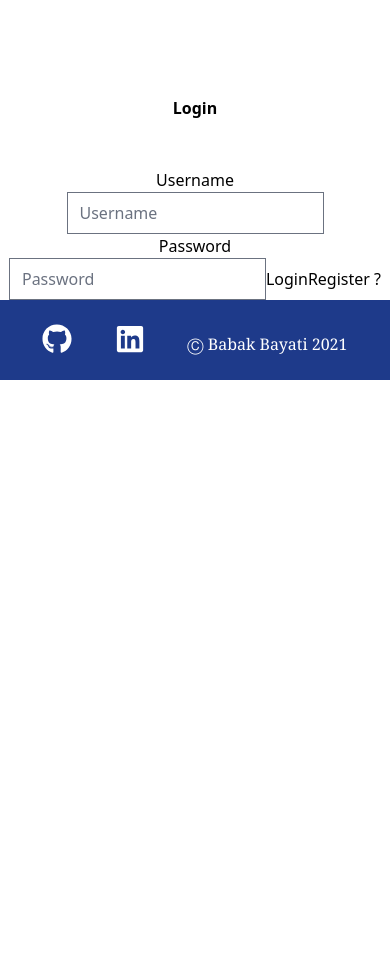
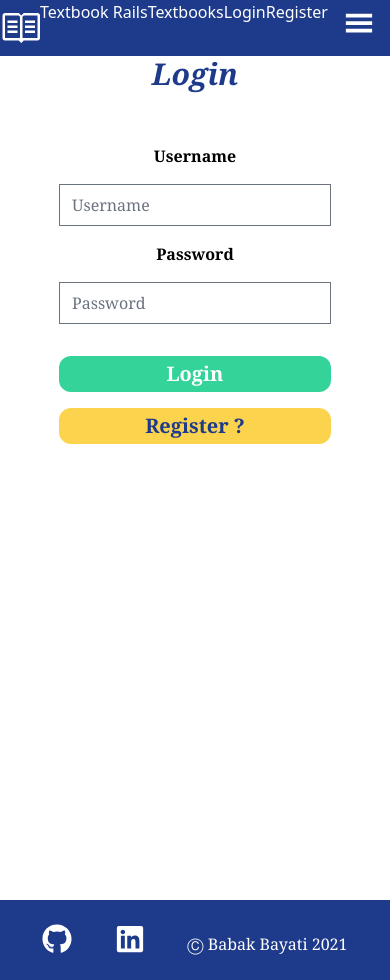
Before and after one commit to bbkbyti/Txtbook-Rails, a React (Create React App) app in the folder client/: page /login in a window 390 px wide. Before the commit the page ends 844 px from the top, so only its background shows below. Built offline with nearby package versions, Linux system fonts and the light colour scheme; no server answers.

Commit message:
login page is responsive on different size screens- styling Hamburger menu

```diff
--- a/client/src/components/DropDown.jsx
+++ b/client/src/components/DropDown.jsx
@@ -6,7 +6,7 @@ export default function DropDown({ isOpen, toggle }) {
         <div
             className={
                 isOpen
-                    ? "grid grid-rows-3 text-center items-center bg-gray-400"
+                    ? "grid grid-rows-3 text-center items-center bg-blue-900"
                     : "hidden"
             }
             onClick={toggle}
--- a/client/src/components/Navbar.jsx
+++ b/client/src/components/Navbar.jsx
@@ -21,14 +21,19 @@ export default function Navbar(props) {
                             <GiHamburgerMenu />
                         </div>
 
+
                     </div>
                 ) : (
-                    <div className="lg:py-8 lg:bg-blue-900 lg:flex lg:justify-evenly lg:font-serif lg:text-xl">
-                        <Link to='/'> <GoBook size={40} /></Link>
+
+                    <div className="lg:py-8 lg:bg-blue-900 lg:flex lg:justify-evenly lg:font-serif lg:text-xl bg-blue-900 flex justify-evenly">
+                        <Link to='/'> <GoBook className='my-2' size={40} /></Link>
                         <Link className='lg:text-4xl lg:italic' to='/'>Textbook Rails</Link>
                         <Link to='/textbooks'>Textbooks</Link>
                         <Link to='/login'>Login</Link>
                         <Link to='/register'>Register</Link>
+                        <div className="px-4 my-2 cursor-pointer md:hidden " onClick={toggle}>
+                            <GiHamburgerMenu size={30} />
+                        </div>
                     </div>
                 )}
             </header>
--- a/client/src/screens/Login.jsx
+++ b/client/src/screens/Login.jsx
@@ -17,18 +17,19 @@ export default function Login(props) {
     };
 
     return (
-        <div className='lg:min-h-screen lg:font-serif lg:flex lg:justify-center lg:bg-blue-100'>
-            <div className='lg:mt-16 lg:rounded-2xl lg:pt-10 lg:px-20 lg:mb-40 lg:bg-white lg:shadow-2xl'>
+        <div className='lg:min-h-screen lg:font-serif lg:flex lg:justify-center lg:bg-blue-100 min-h-screen font-serif flex justify-center'>
+            <div className='lg:mt-16 lg:rounded-2xl lg:pt-10 lg:px-40 lg:mb-40 lg:bg-white lg:shadow-2xl font-bold '>
                 <form
                     onSubmit={(e) => {
                         e.preventDefault();
                         handleLogin(formData);
                     }}
                 >
-                    <h3 className='lg:text-4xl lg:text-gray-700 font-bold p-8 mb-4'>
+                    <h3 className='lg:text-4xl lg:text-gray-700 lg:font-bold lg:p-8 lg:mb-4 text-3xl text-blue-900 italic font-bold mb-9'>
                         Login</h3>
-                        <div  className='lg:flex lg:flex-col'>
-                            <p>Username</p>
+                        <div  className='lg:flex lg:flex-col flex flex-col'>
+                            <p className='my-4 '
+                            >Username</p>
                     <label>
                         <input
                             placeholder='Username'
@@ -38,7 +39,8 @@ export default function Login(props) {
                             onChange={handleChange}
                         />
                     </label>
-                    <p>Password</p>
+                    <p className='my-4'
+                    >Password</p>
                     <label>
                         <input
                             placeholder='Password'
@@ -48,8 +50,8 @@ export default function Login(props) {
                             onChange={handleChange}
                         />
                     </label>
-                    <button className='lg:bg-green-400 lg:text-white lg:text-xl lg:font-bold lg:mt-8 lg:py-2 lg:rounded-xl lg:hover:bg-green-500'>Login</button>
-                    <Link className='lg:bg-yellow-300 lg:font-bold lg:mt-4 lg:py-2 lg:rounded-xl lg:hover:bg-yellow-400' to='/register'>Register ?</Link>
+                    <button className='lg:bg-green-400 lg:text-white lg:text-xl lg:font-bold lg:mt-8 lg:py-2 lg:rounded-xl lg:hover:bg-green-500 bg-green-400 hover:bg-green-500  text-white rounded-xl font-extrabold mt-8 py-1 text-xl'>Login</button>
+                    <Link className='lg:bg-yellow-300 lg:font-bold lg:mt-4 lg:py-2 lg:rounded-xl lg:hover:bg-yellow-400 bg-yellow-300 hover:bg-yellow-400  text-blue-900 rounded-xl font-extrabold my-4 py-1 text-xl' to='/register'>Register ?</Link>
                     </div>
                 </form>
             </div>
```
